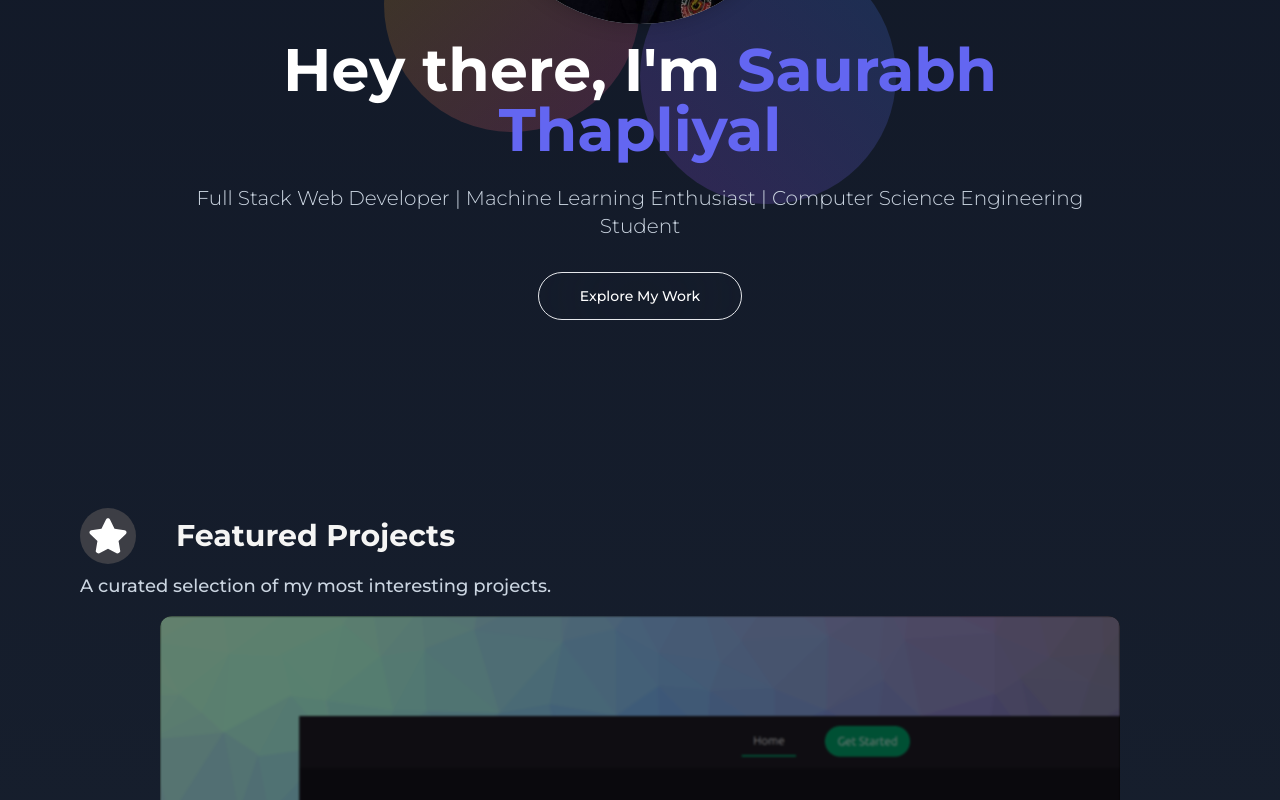
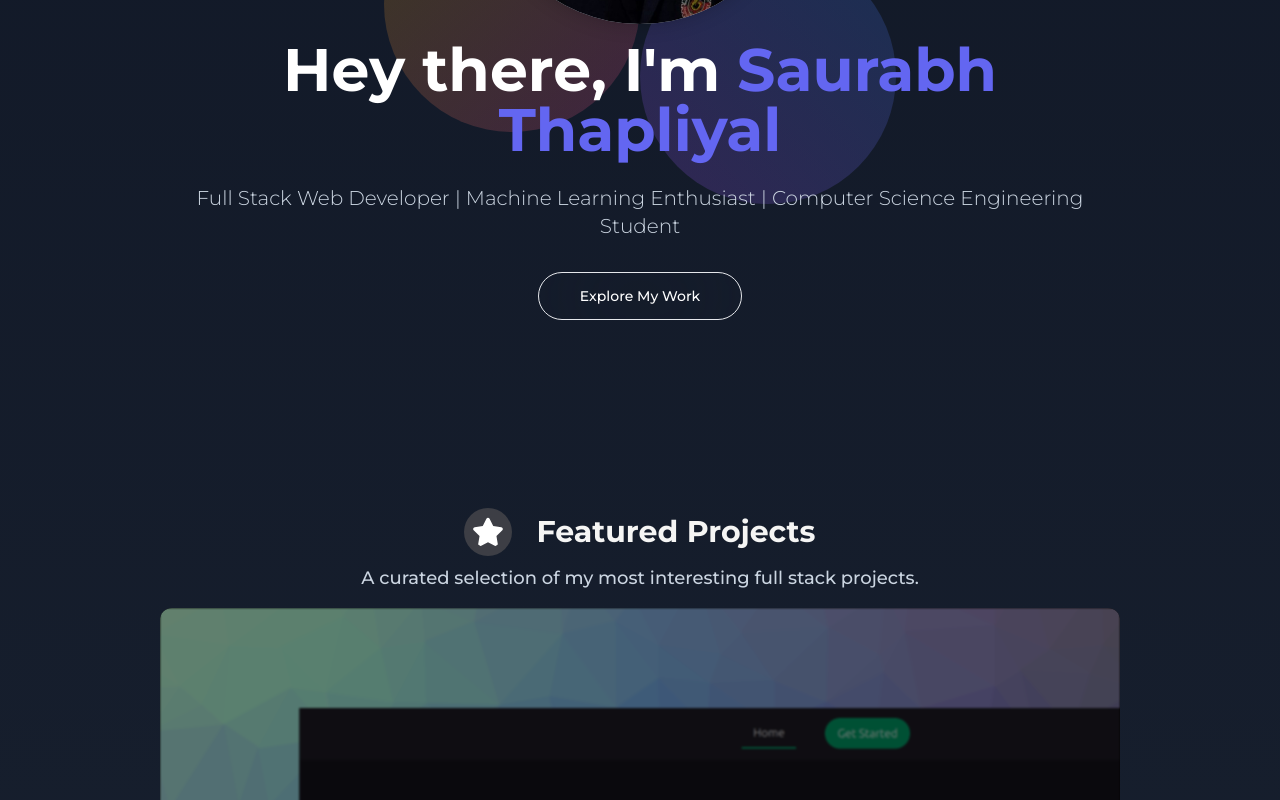
Before and after one commit to Saurabh-2003/Portfolio, a Next.js app: page / in a window 1280 px wide. Shown: the part 388-1188 px from the top of the page. Built offline with nearby package versions, Linux system fonts and the light colour scheme; a web font is replaced by a local one.

Commit message:
Changed the css for the projevts section a bit

```diff
--- a/components/ProjectCard.tsx
+++ b/components/ProjectCard.tsx
@@ -19,9 +19,9 @@ interface ProjectCardProps {
 
 const ProjectCard: React.FC<ProjectCardProps> = ({ image, link, topicName, description, tech, color}) => {
   return (
-    <div className='flex cursor-grab lg:mx-40 mx-20 rounded-xl bg-black max-md:h-[400px] max-md:mx-4 w-full flex-col relative overflow-hidden items-center justify-end'>
-      <img className='object-cover blur-[1px] select-none brightness-50 w-full h-full ' src={image} alt={topicName} />
-      <div className='absolute max-sm:px-2 bg-transparent py-10 w-full px-10 h-fit flex justify-end flex-col overflow-hidden'>
+    <div className='flex cursor-grab group/main lg:mx-40 mx-20 rounded-xl bg-black max-md:h-[400px] max-md:mx-4 w-full flex-col relative overflow-hidden items-center justify-end'>
+      <img className='object-cover group-hover/main:scale-110 transition duration-500 blur-[1px] select-none brightness-50 w-full h-full ' src={image} alt={topicName} />
+      <div className='absolute group-hover/main:-translate-y-4 duration-500 max-sm:px-2 bg-transparent py-10 w-full px-10 h-fit flex justify-end flex-col overflow-hidden'>
         <span className='text-white max-md:text-xl text-5xl font-bold'>{topicName}</span>
         <div className='text-xl text-slate-300 max-md:text-sm w-full'>
           <p className='font-medium w-1/2 max-md:w-full'>{description}</p>
--- a/components/Projects.tsx
+++ b/components/Projects.tsx
@@ -114,12 +114,12 @@ const Projects: React.FC = () => {
 
   return (
     <div className="select-none   scroll-smooth mt-20 w-full  overflow-hidden">
-      <div className='flex max-sm:justify-center flex-col gap-2 mt-4 mb-4  ml-20 max-md:ml-0'>
-        <p className='flex gap-10 max-sm:gap-4 max-sm:justify-center items-center'>
-          <FaStar className='bg-stone-500/40 size-14 max-sm:size-10  rounded-full p-2' color='white'/>
+      <div className='flex justify-center items-center flex-col gap-2 mt-4 mb-4   max-md:ml-0'>
+        <p className='flex gap-6 max-sm:gap-4 max-sm:justify-center items-center'>
+          <FaStar className='bg-stone-500/40 size-12 max-sm:size-10  rounded-full p-2' color='white'/>
         <h1 className='text-3xl max-sm:text-xl max-md:text-2xl  text-stone-100 font-bold  '>Featured Projects</h1>
         </p>
-        <p className='text-slate-300 max-sm:text-center max-sm:text-sm text-lg'>A curated selection of my most interesting projects.</p>
+        <p className='text-slate-300 max-sm:text-center max-sm:text-sm text-lg'>A curated selection of my most interesting full stack projects.</p>
       </div>
       <div
         className="relative flex items-center overflow-hidden"
```
